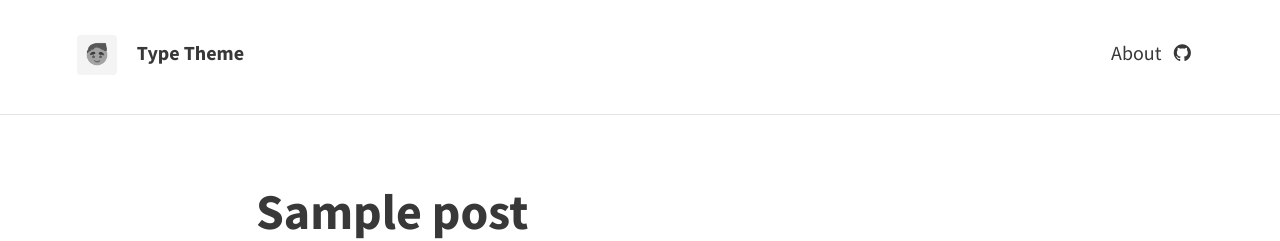
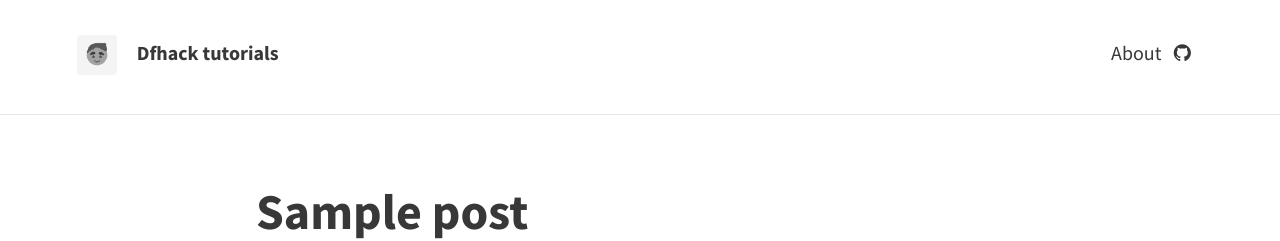
Before and after one commit to warmist/dfhack-tutorials, a Jekyll site: the page built from index.html, in a window 1280 px wide. Shown: the top 241 px of the page. Built offline with Jekyll 4.4.1, drawn with Linux system fonts in a browser that asks for light colours; nearby versions of some CDN libraries; Markdown is read by kramdown in place of the engine named in the settings; the list of posts is cut into pages by our own code.

Commit message:
fixes...

```diff
--- a/_config.yml
+++ b/_config.yml
@@ -1,14 +1,14 @@
 # SITE CONFIGURATION
-baseurl: "" # the subpath of your site, e.g. /blog/
-url: "http://warmist.github.io/dfhack-tutorials" # the base hostname & protocol for your site
+baseurl: "/dfhack-tutorials/" # the subpath of your site, e.g. /blog/
+url: "http://warmist.github.io" # the base hostname & protocol for your site
 
 # THEME-SPECIFIC CONFIGURATION
 theme:
   # Meta
-  title: Type Theme
+  title: Dfhack tutorials
   avatar: avatar.png
   gravatar: # email md5 hash
-  description: "A website with blog posts and pages" # used by search engines
+  description: "dfhack tutorials" # used by search engines
 
   # Header and footer text
   header_text:
```
